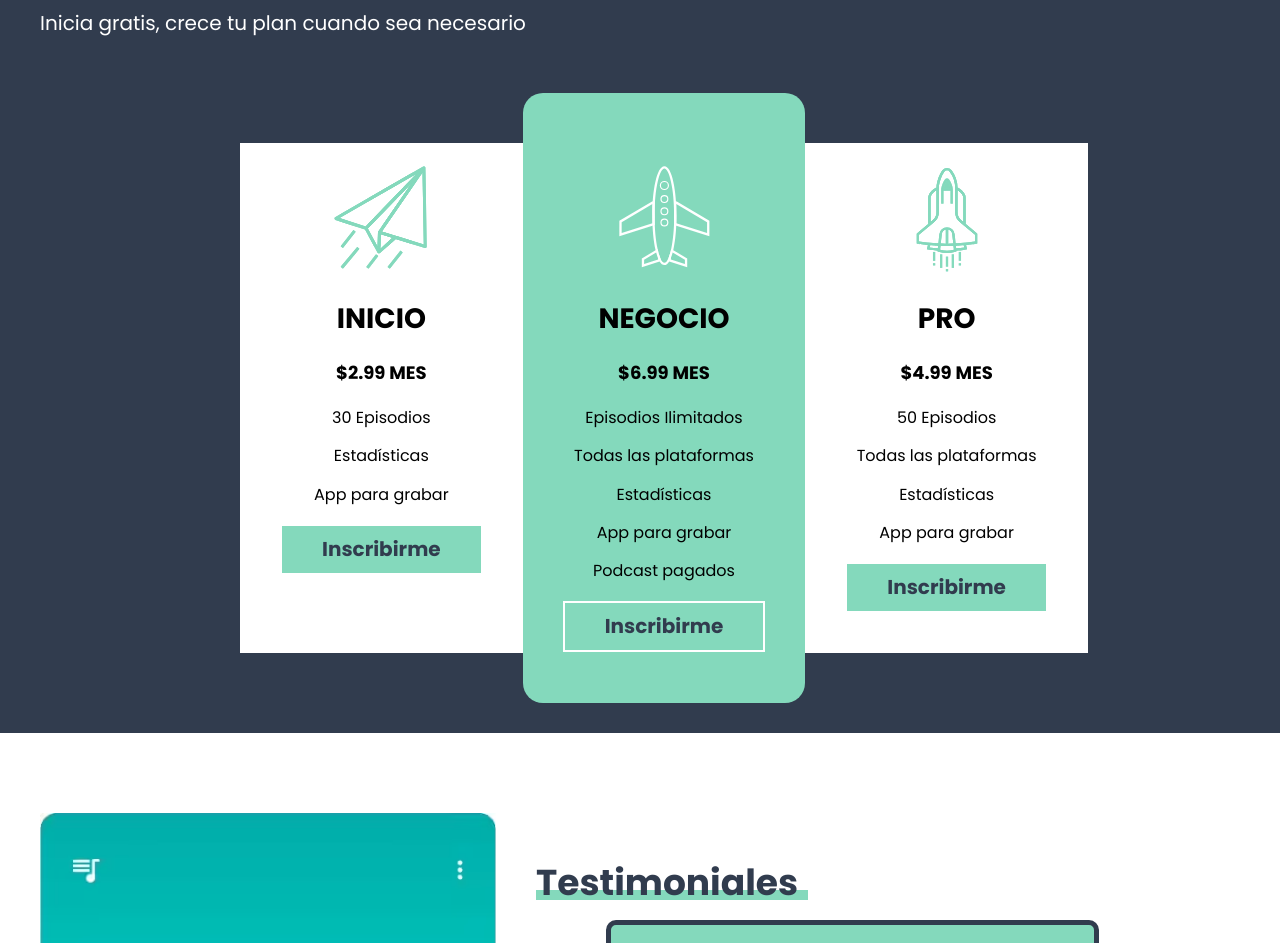
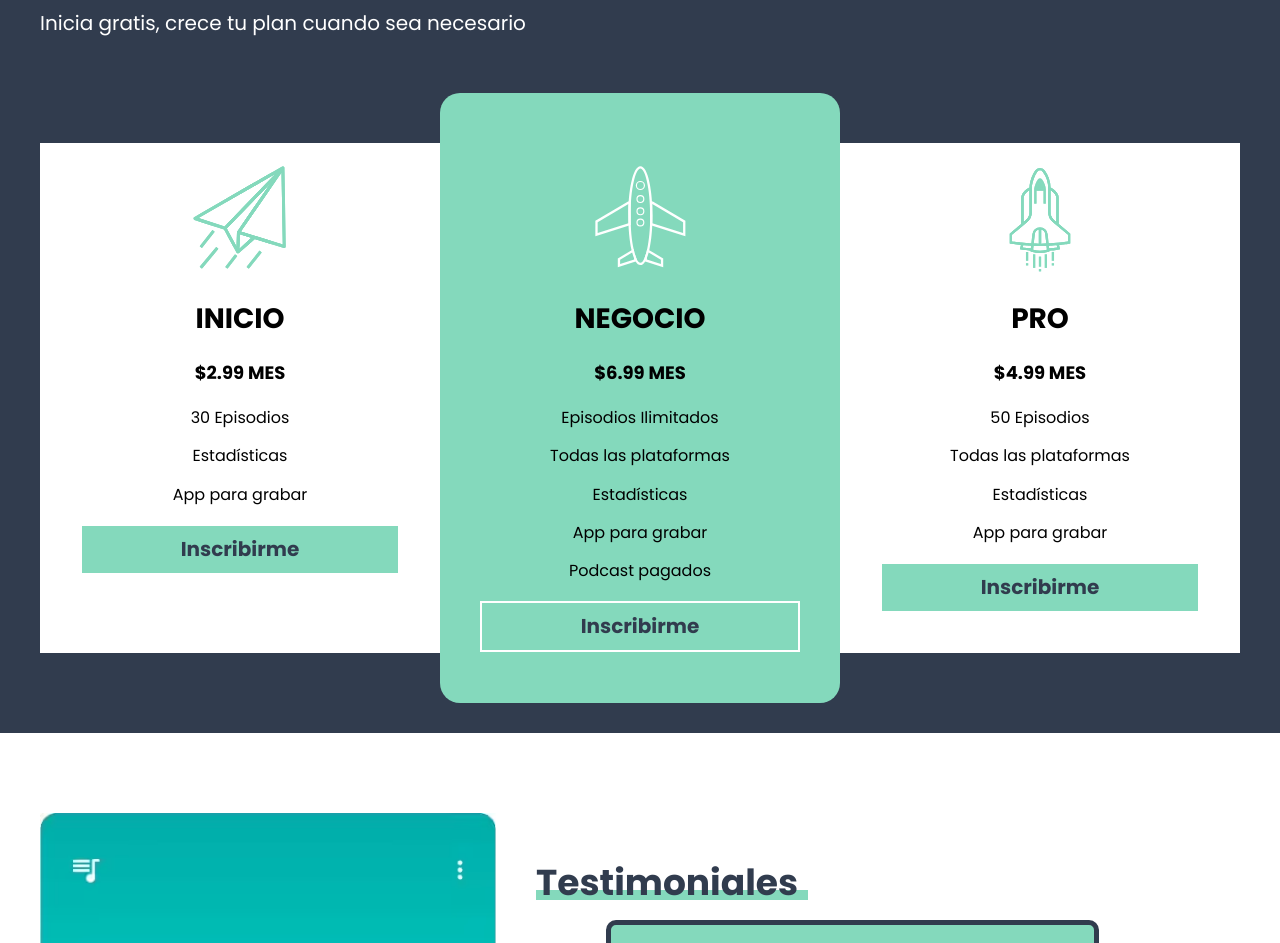
Before and after one commit to JarevarckeSoft/css-podcastfm, a website: page index.html in a window 1280 px wide. Shown: the part 3305-4248 px from the top of the page. Drawn offline with Linux system fonts and the light colour scheme.

Commit message:
Modificados archivos *.scss

```diff
--- a/src/scss/base/_globales.scss
+++ b/src/scss/base/_globales.scss
@@ -31,6 +31,7 @@ a {
 img {
     max-width: 100%;
     display: block;
+    margin: 0 auto;
 }
 
 h1, h2, h3 {
--- a/src/scss/base/_mixins.scss
+++ b/src/scss/base/_mixins.scss
@@ -9,6 +9,12 @@
 
 @mixin tablet {
     @media (min-width: v.$tablet) {
+        @content;
+    }
+}
+
+@mixin tablet2 {
+    @media (min-width: v.$tablet2) {
         @content;
     }
 }
--- a/src/scss/base/_variables.scss
+++ b/src/scss/base/_variables.scss
@@ -4,6 +4,7 @@ $fuente_principal: 'Poppins', sans-serif;
 // Tamaño de Media Queries
 $telefono: 480px;
 $tablet: 768px;
+$tablet2: 912px;
 $desktop: 1024px;
 
 // Colores
--- a/src/scss/ui/_botones.scss
+++ b/src/scss/ui/_botones.scss
@@ -10,4 +10,10 @@
 	border: 2px solid v.$blanco;
 	margin-top: 2rem;
 	display: block;
+	@include m.tablet {
+	padding: 1.2rem 2rem;
+	}
+	@include m.tablet2 {
+		padding: 1.2rem 4rem;
+	}
 }
--- a/src/scss/ui/_planes.scss
+++ b/src/scss/ui/_planes.scss
@@ -19,7 +19,6 @@
 
 	@include m.tablet {
 		flex-direction: row;
-		max-width: 80rem;
 		margin-inline: auto;
 		margin-block-start: 10rem;
 	}
@@ -31,12 +30,16 @@
 		border-bottom: 1px solid #e1e1e1;
 		@include m.tablet {
 			border: none;
+			max-width: calc(73rem / 3);
 			transition-property: transform;
 			transition-duration: 300ms;
 
 			&:hover {
 				transform: scale(1.1);
 			}
+		}
+		@include m.tablet2 {
+			max-width: 100%;
 		}
 
 		&.inicio {
```
Also changed, not shown: build/css/app.css, 1 other file.
